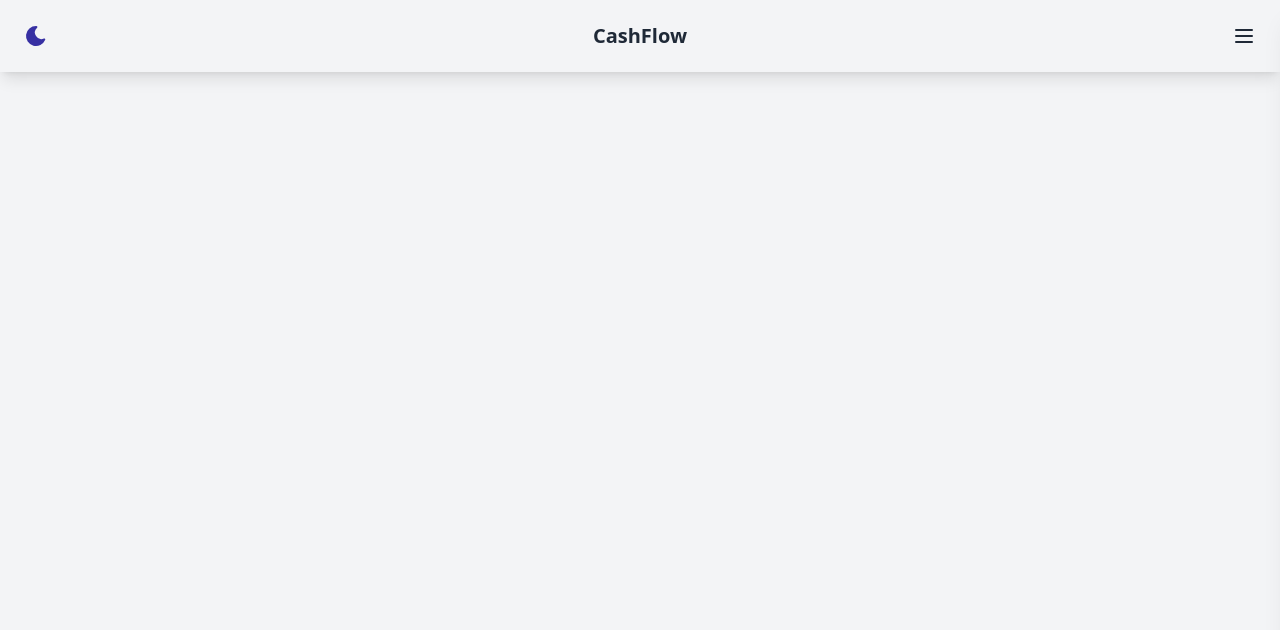
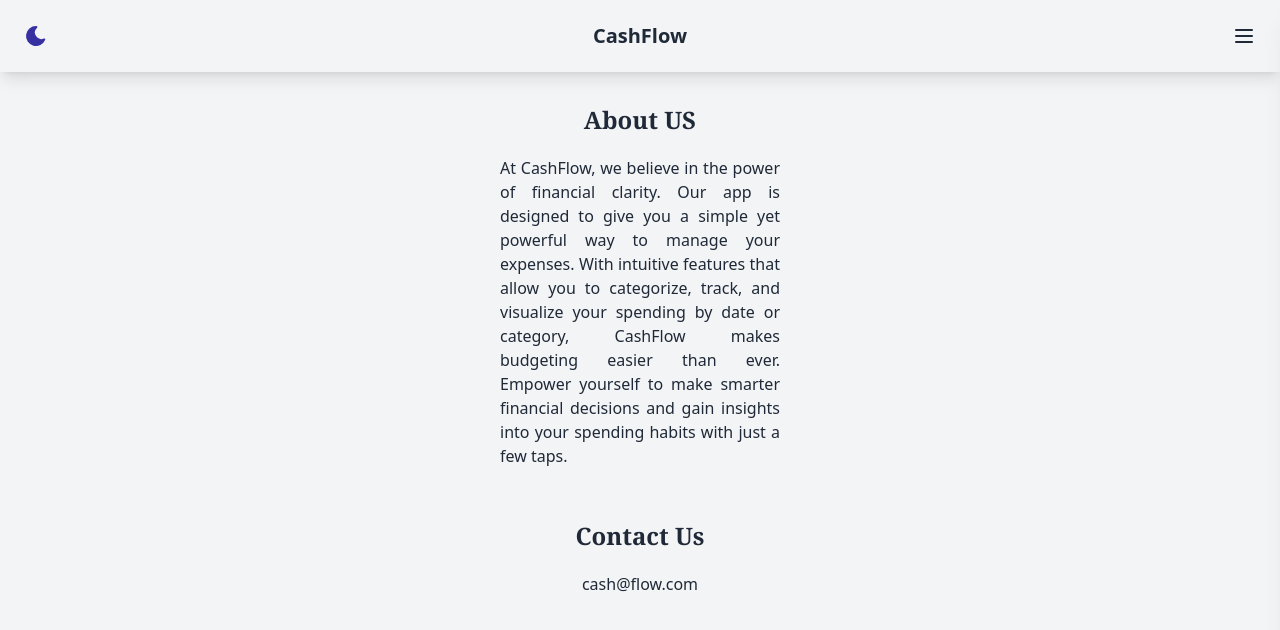
Before and after one commit to hugotonette/finance-manager, a React (Vite) app: page /about in a window 1280 px wide. Shown: the top 630 px of the page. Built offline with nearby package versions, Linux system fonts and the light colour scheme.

Commit message:
static pages done

```diff
--- a/src/App.tsx
+++ b/src/App.tsx
@@ -3,6 +3,7 @@ import Header from "./components/Header";
 import Dashboard from "./components/Dashboard";
 import Landing from "./components/Landing";
 import Profile from "./components/Profile";
+import About from "./components/About";
 
 const App = () => {
   return (
@@ -13,6 +14,7 @@ const App = () => {
           <Route path="/" element={<Landing />} />
           <Route path="/dashboard" element={<Dashboard />} />
           <Route path="/profile" element={<Profile />} />
+          <Route path="/about" element={<About />} />
         </Routes>
       </div>
     </>
--- /dev/null
+++ b/src/components/About.tsx
@@ -0,0 +1,22 @@
+const About = () => {
+  return (
+    <>
+      <div className="flex flex-col justify-center items-center gap-5 mx-auto pt-8 px-5 h-5/6 max-w-xs text-gray-800 dark:text-gray-100">
+        <h1 className="font-serif font-bold text-2xl">About US</h1>
+        <p className="text-justify">
+          At CashFlow, we believe in the power of financial clarity. Our app is
+          designed to give you a simple yet powerful way to manage your
+          expenses. With intuitive features that allow you to categorize, track,
+          and visualize your spending by date or category, CashFlow makes
+          budgeting easier than ever. Empower yourself to make smarter financial
+          decisions and gain insights into your spending habits with just a few
+          taps.
+        </p>
+        <h1 className="font-serif font-bold text-2xl pt-8">Contact Us</h1>
+        <p>cash@flow.com</p>
+      </div>
+    </>
+  );
+};
+
+export default About;
--- a/src/components/Dashboard.tsx
+++ b/src/components/Dashboard.tsx
@@ -37,13 +37,12 @@ const Dashboard = () => {
 
   return (
     <>
-      <div className="flex flex-col mt-4 gap-4 p-4 text-gray-900 dark:text-gray-100">
+      <div className="flex flex-col mt-4 gap-4 p-4 max-w-lg mx-auto text-gray-900 dark:text-gray-100">
         <h1 className="text-2xl font-bold">
           Welcome, {user.name} {user.surname}
         </h1>
-        <h2 className="text-1xl font-bold">Dashboard</h2>
+        <ExpenseChart expenses={expenses} />
         <ExpenseList />
-        <ExpenseChart expenses={expenses} />
       </div>
 
       {/* floating button */}
--- a/src/components/Header.tsx
+++ b/src/components/Header.tsx
@@ -8,6 +8,7 @@ const Header = () => {
 
   const handleLogout = () => {
     localStorage.removeItem("loggedInUser");
+    localStorage.removeItem("expenses");
     navigate("/");
     setIsMenuOpen(!isMenuOpen);
   };
@@ -73,16 +74,16 @@ const Header = () => {
               navigate("/profile");
               setIsMenuOpen(false);
             }}
-            className="p-5 rounded-full w-24 h-24 bg-red-200 drop-shadow-md"
+            className="p-5 rounded-full w-24 h-24 text-gray-800 bg-red-200 drop-shadow-md"
           >
-            Profile
+            Profile pic
           </button>
         </div>
         <ul className="flex flex-col gap-4 items-end p-4 pr-10 space-y-4 text-lg">
           <li>
             <button
               onClick={() => {
-                navigate("/");
+                navigate("/dashboard");
                 setIsMenuOpen(false);
               }}
               className="hover:underline"
@@ -103,17 +104,6 @@ const Header = () => {
           </li>
           <li>
             <button
-              onClick={() => {
-                navigate("/contact");
-                setIsMenuOpen(false);
-              }}
-              className="hover:underline"
-            >
-              Contact Us
-            </button>
-          </li>
-          <li>
-            <button
               onClick={handleLogout}
               className="hover:underline font-bold text-red-500"
             >
--- a/src/components/Landing.tsx
+++ b/src/components/Landing.tsx
@@ -26,11 +26,15 @@ const Landing = () => {
 
   return (
     <>
-      <div className="flex flex-col items-center justify-center h-[80vh]">
-        <h1 className="text-4xl font-bold text-gray-800 dark:text-gray-100 font-serif">
-          Welcome
-        </h1>
-        <div className="mt-6 space-x-4">
+      <div className="flex flex-col items-center gap-4 justify-center h-[80vh]">
+        <div className="flex flex-col w-full p-8 items-center text-gray-800 dark:text-gray-100">
+          <h1 className="text-4xl font-bold font-serif">Welcome</h1>
+          <span className="text-center mt-4">
+            <p>Take control of your finances with CashFlow</p>
+            <p>your personal finance manager.</p>
+          </span>
+        </div>
+        <div className="space-x-4">
           <button
             onClick={selectLogin}
             className="px-2 py-1 border-2 rounded-md border-gray-800 text-black dark:border-gray-100 dark:text-white"
--- a/src/components/Profile.tsx
+++ b/src/components/Profile.tsx
@@ -12,9 +12,9 @@ const Profile = () => {
 
   return (
     <>
-      <div className="flex flex-col justify-center items-center p-4 h-11/12 text-gray-800 dark:text-gray-100">
+      <div className="flex flex-col justify-center items-center gap-5 mx-auto pt-8 px-5 h-5/6 max-w-xs text-gray-800 dark:text-gray-100">
         <div className="p-10 my-6 rounded-full w-32 h-32 text-center text-gray-800 bg-red-200 drop-shadow-md">
-          Profile image
+          Profile pic
         </div>
         <div className="flex flex-col justify-center items-center">
           <h1 className="text-2xl font-bold">
```
